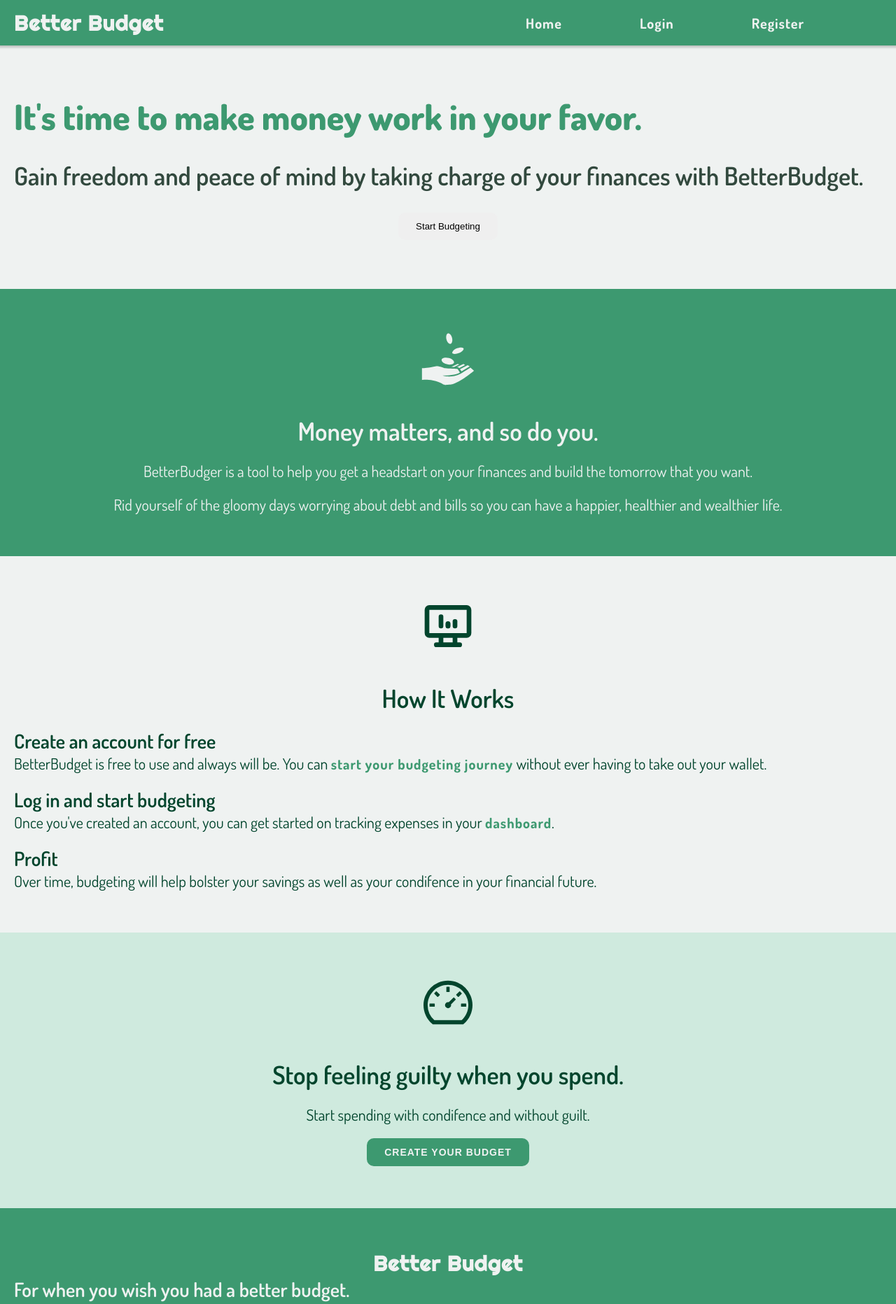
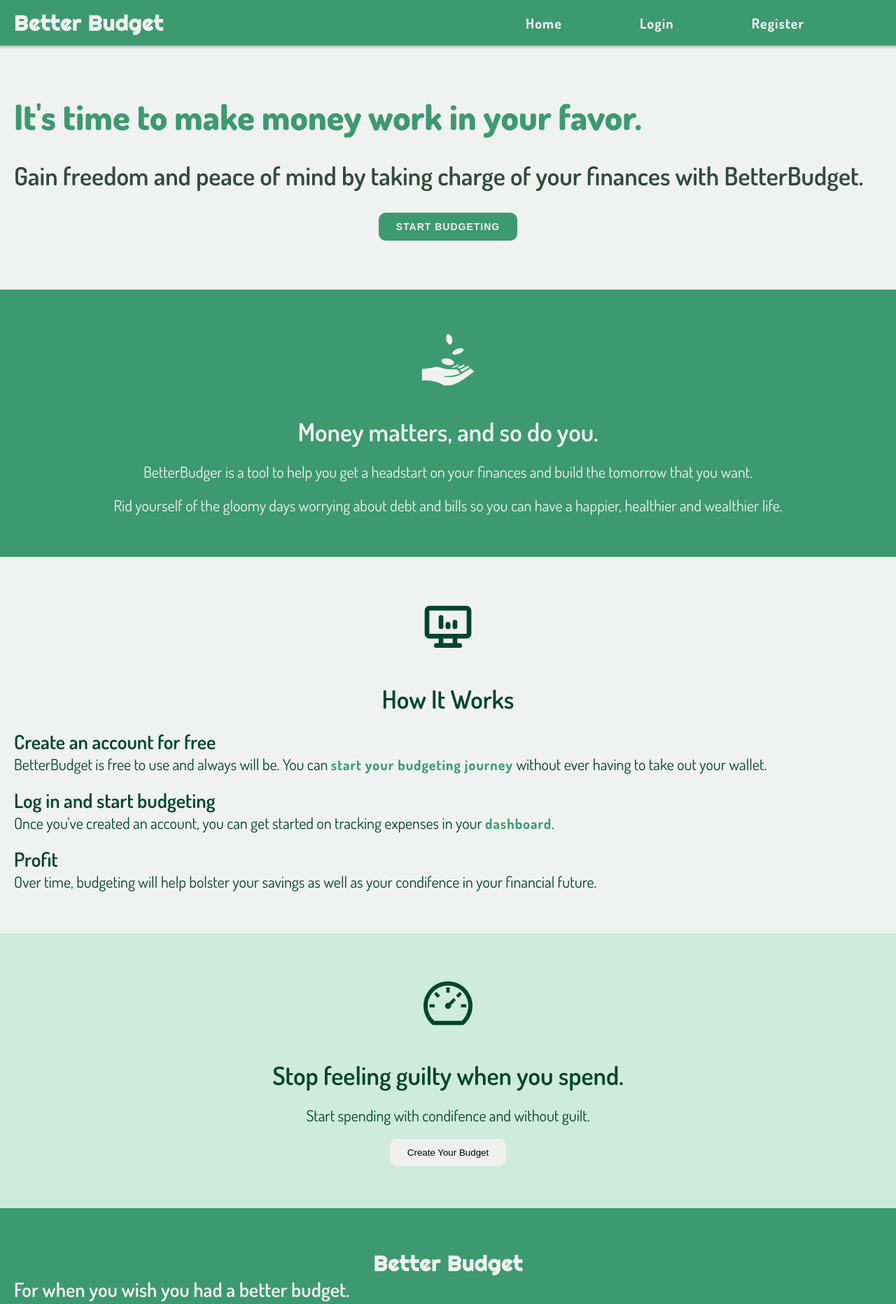
Before and after one commit to JohnSebastian3/better-budget, a React (Create React App) app in the folder client/: page / in a window 1280 px wide. Shown: the top 1864 px of the page at 70% size. Built offline with nearby package versions, Linux system fonts and the light colour scheme; no server answers; a web font is replaced by a local one.

Commit message:
Modify class names to adhere to BEM standard

```diff
--- a/client/src/components/UI/Button/Button.module.css
+++ b/client/src/components/UI/Button/Button.module.css
@@ -5,8 +5,8 @@
   cursor: pointer;
 }
 
-.btn-primary-purple,
-.btn-primary-green {
+.btn--primary--purple,
+.btn--primary--green {
   font-size: 1.4rem;
   font-weight: 800;
   text-transform: uppercase;
@@ -14,18 +14,18 @@
   color: #EFF2F1;
 }
 
-.btn-primary-purple {
+.btn--primary--purple {
   background-color: #967AA1;
 }
 
-.btn-primary-green {
+.btn--primary--green {
   background-color: #3D9970;
 }
 
-.btn-primary-purple:hover {
+.btn--primary--purple:hover {
   background-color: #b694c3;
 }
 
-.btn-primary-green:hover {
+.btn--primary--green:hover {
   background-color: #51c591;
 }
```
